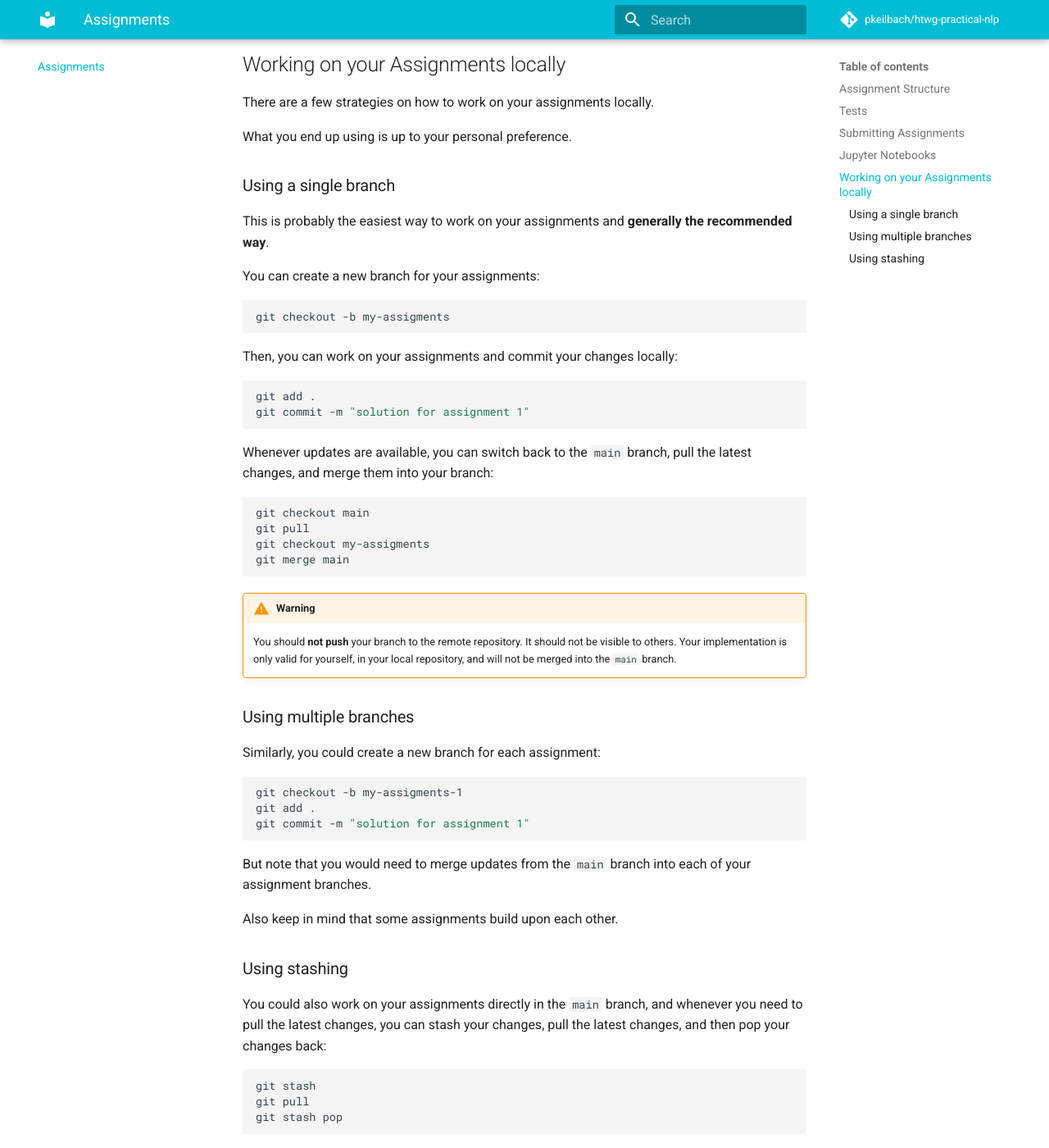
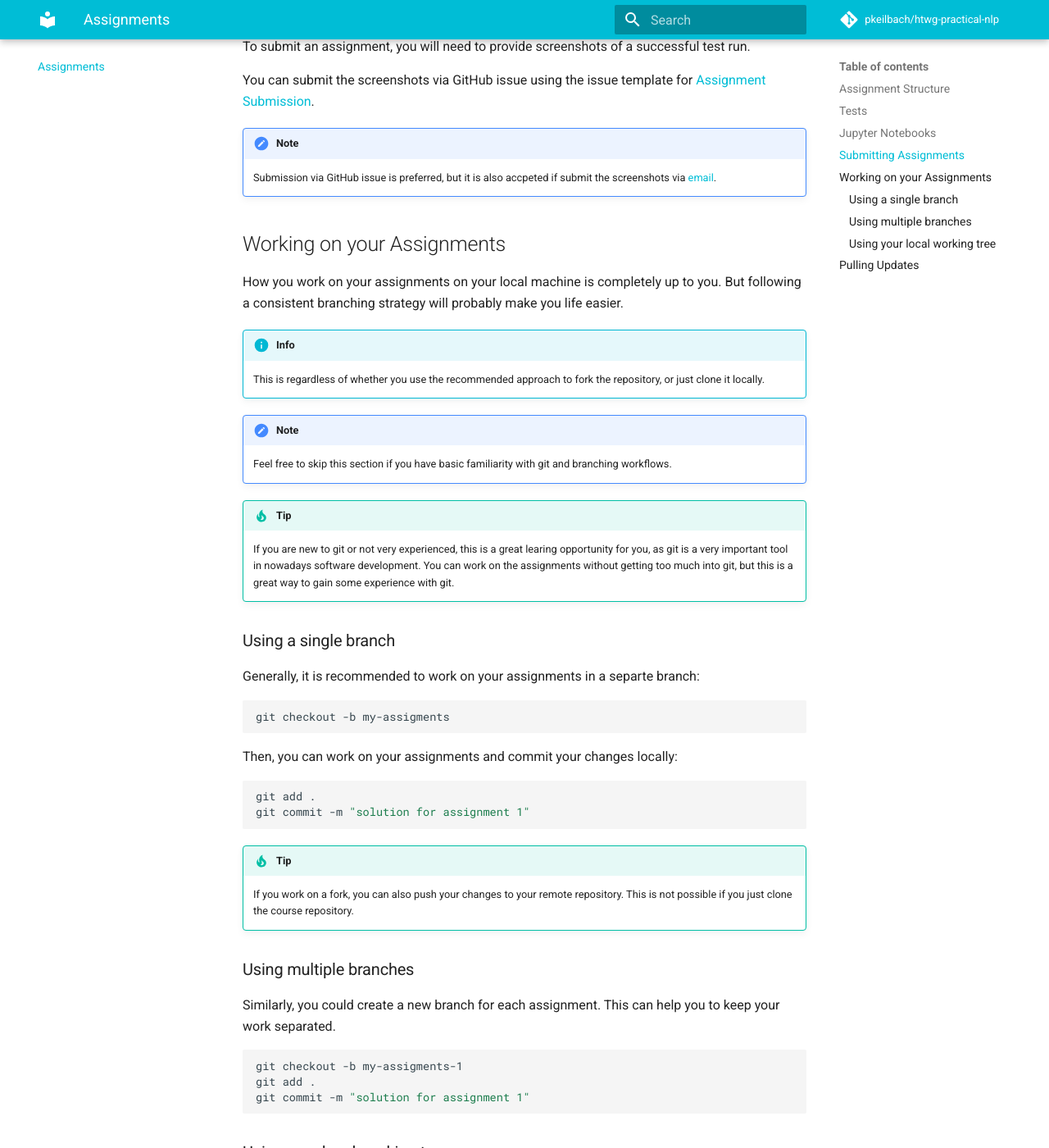
Before and after one commit to pkeilbach/htwg-practical-nlp, an MkDocs documentation site: the page built from docs/assignments.md, in a window 1280 px wide and 1400 px high, scrolled down 1740 px. Shown: the whole window at 82% size. Built offline with MkDocs 1.6.1 and Material for MkDocs 9.7.7, drawn with Linux system fonts in a browser that asks for light colours; comment, search, counter and statistics services are not loaded; some of the changed text lies outside the part shown.

Commit message:
Update assignment guide (#120)

````diff
--- a/docs/assignments.md
+++ b/docs/assignments.md
@@ -10,11 +10,14 @@
 The core sturcture will be provided, and the assignments will be about implementing the missing functionality.
 
 To work on an assignment, you will need to locate the `TODO ASSIGNMENT-*` items in the code.
-For example, to work on the first assignment, use the search functionality of your IDE to find all relevant items:
 
-```txt
-TODO ASSIGNMENT-1
-```
+!!! example
+
+    For example, to work on the first assignment, use the search functionality of your IDE to find all relevant items:
+
+    ```txt
+    TODO ASSIGNMENT-1
+    ```
 
 !!! tip
 
@@ -24,13 +27,16 @@
 
 Once you implemented everything, you can run the tests to check if everything works as expected.
 
-You can run the tests using the `make` commands, for example:
+You can run the tests using the provided `make assignment-*` commands.
+If all your tests pass, you successfully completed the assignment! 🚀
 
-```sh
-make assignment-1
-```
+!!! example
 
-If all your tests pass, you successfully completed the assignment! 🚀
+    For example, to test your implementation for the first assignment, you can run:
+
+    ```sh
+    make assignment-1
+    ```
 
 !!! tip
 
@@ -45,34 +51,50 @@
     pytest tests/htwgnlp/test_preprocessing.py
     ```
 
-!!! info
-
     Pytest is a very powerful testing framework and the de-facto standard for testing in Python.
-    You will not need to know all the details, but if you want to learn more, check out the [official documentation](https://docs.pytest.org/en/latest/contents.html).
-
-## Submitting Assignments
-
-To submit an assignment, you will need to demonstrate a successful test run.
-
-Also we may walk through your code together to check if you understood the most important concepts.
+    You will not need to know all the details, but if you want to learn more, check out the [official Pytest documentation](https://docs.pytest.org/en/latest/contents.html).
 
 ## Jupyter Notebooks
 
 Some of the assignments are accompanied by Jupyter notebooks.
 
+If you successfully complete an assignment, you can run the accompanying notebook and see your code in action.
+
 See the [Getting Started](./getting_started.md) guide for instructions on how to start the Jupyter server.
 
-## Working on your Assignments locally
+## Submitting Assignments
 
-There are a few strategies on how to work on your assignments locally.
+To submit an assignment, you will need to provide screenshots of a successful test run.
 
-What you end up using is up to your personal preference.
+<!-- TODO issue-121 provide example screenshot -->
+
+You can submit the screenshots via GitHub issue using the issue template for [Assignment Submission](https://github.com/pkeilbach/htwg-practical-nlp/issues/new/choose).
+
+!!! note
+
+    Submission via GitHub issue is preferred, but it is also accpeted if submit the screenshots via [email](mailto:pascal.keilbach@htwg-konstanz.de).
+
+## Working on your Assignments
+
+How you work on your assignments on your local machine is completely up to you.
+But following a consistent branching strategy will probably make you life easier.
+
+!!! info
+
+    This is regardless of whether you use the recommended approach to fork the repository, or just clone it locally.
+
+!!! note
+
+    Feel free to skip this section if you have basic familiarity with git and branching workflows.
+
+!!! tip
+
+    If you are new to git or not very experienced, this is a great learing opportunity for you, as git is a very important tool in nowadays software development.
+    You can work on the assignments without getting too much into git, but this is a great way to gain some experience with git.
 
 ### Using a single branch
 
-This is probably the easiest way to work on your assignments and **generally the recommended way**.
-
-You can create a new branch for your assignments:
+Generally, it is recommended to work on your assignments in a separte branch:
 
 ```sh
 git checkout -b my-assigments
@@ -85,24 +107,14 @@
 git commit -m "solution for assignment 1"
 ```
 
-Whenever updates are available, you can switch back to the `main` branch, pull the latest changes, and merge them into your branch:
+!!! tip
 
-```sh
-git checkout main
-git pull
-git checkout my-assigments
-git merge main
-```
-
-!!! warning
-
-    You should **not push** your branch to the remote repository.
-    It should not be visible to others.
-    Your implementation is only valid for yourself, in your local repository, and will not be merged into the `main` branch.
+    If you work on a fork, you can also push your changes to your remote repository.
+    This is not possible if you just clone the course repository.
 
 ### Using multiple branches
 
-Similarly, you could create a new branch for each assignment:
+Similarly, you could create a new branch for each assignment. This can help you to keep your work separated.
 
 ```sh
 git checkout -b my-assigments-1
@@ -110,20 +122,32 @@
 git commit -m "solution for assignment 1"
 ```
 
-But note that you would need to merge updates from the `main` branch into each of your assignment branches.
+### Using your local working tree
 
-Also keep in mind that some assignments build upon each other.
+If you don't want to deal with git, you could also work purely locally without committing anything.
 
-### Using stashing
+!!! warning
 
-You could also work on your assignments directly in the `main` branch, and whenever you need to pull the latest changes, you can stash your changes, pull the latest changes, and then pop your changes back:
+    This is not recommended, as this bears the risk of losing your progress, or dealing with lots of merge conflicts.
+    When pulling updates, you probably need to [stash](https://git-scm.com/docs/git-stash) your changes.
+    But be careful: if not done properly, you may lose your progress! 😱
+
+## Pulling Updates
+
+As described in the getting started guide, there will be [updates](getting_started.md#pulling-updates) from time to time.
+It can happen that these updates affect the assignments (just in case you are wondering why your tests suddenly fail 😅).
+
+Given that you work on a separate branch on your assignments, you can merge the latest version of the `main` branch into your assignment branch as follows:
 
 ```sh
-git stash
-git pull
-git stash pop
+# Fetch the latest changes from the remote main branch
+git fetch origin main
+
+# Merge the main branch into your current feature branch, e.g. my-assignments
+git merge origin/main
 ```
 
-Note that this way, you may lose your changes if you do not stash them properly.
+!!! info
 
-See the [git stash documentation](https://git-scm.com/docs/git-stash) for more details.
+    In case you work on a fork (which is awesome 🙌), the process is similar, but you need to fetch from the `upstream` remote repository.
+    This is described in the [contributing guide](https://github.com/pkeilbach/htwg-practical-nlp/blob/main/CONTRIBUTING.md#syncing-you-fork) in more detail.
````
Also changed, not shown: .github/ISSUE_TEMPLATE/assignment-submission.md.
